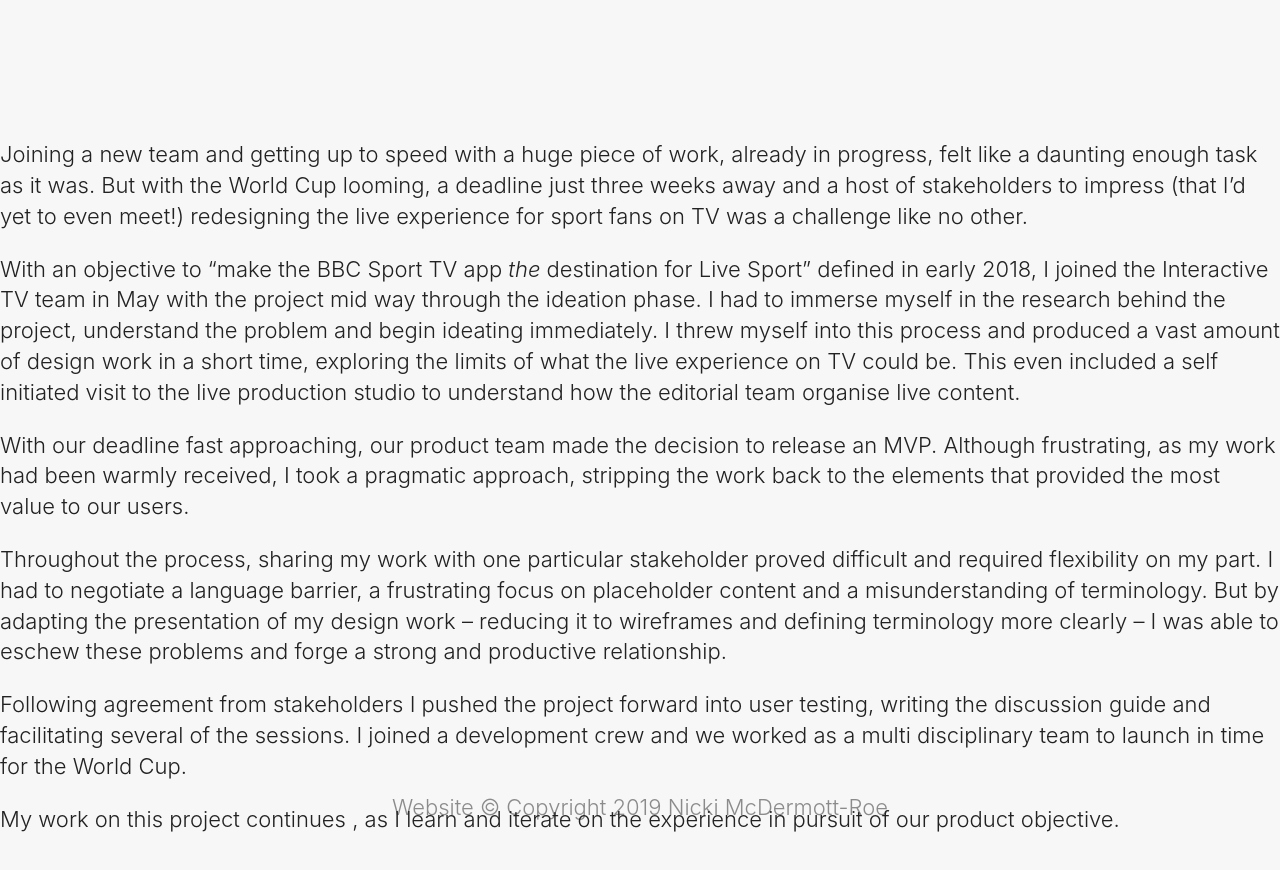
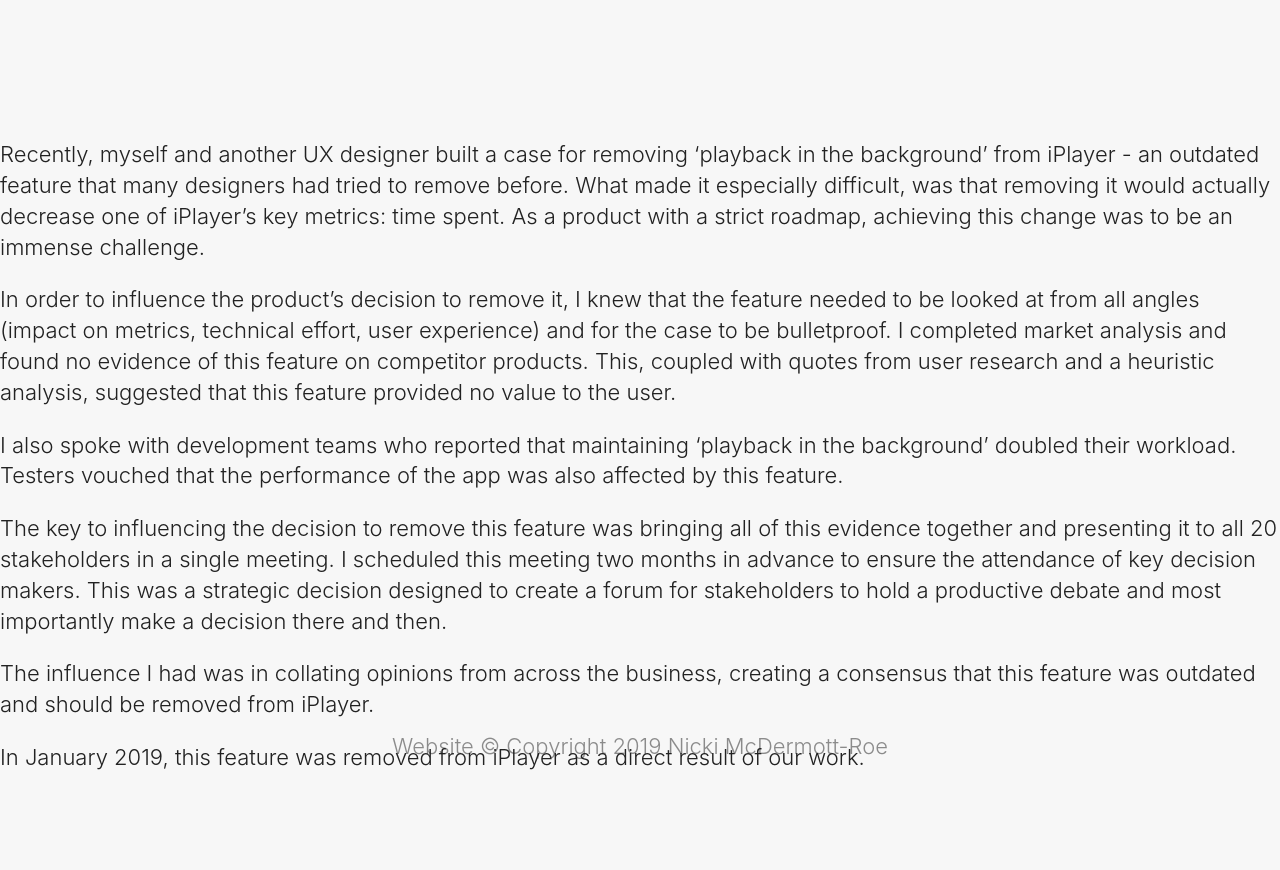
Before and after one commit to nickimcdermottroe/nickimcdermottroe.github.io, a plain HTML site: page index.html in a window 1280 px wide. Shown: the part 4640-5510 px from the top of the page. After the commit the page ends 5466 px from the top, so only its background shows below. Drawn offline with nearby package versions, Linux system fonts and the light colour scheme.

Commit message:
Update index.html

```diff
--- a/index.html
+++ b/index.html
@@ -16,6 +16,7 @@
         <script src="js/vendor/modernizr-2.6.2-respond-1.1.0.min.js"></script>
 
     </head>
+
     <body>
 
         <div class="colourStrip">&nbsp;</div>
@@ -134,7 +135,7 @@
         <div class="work">
             <div class="title">
                 <h3>Removing 'Playback in the background' from iPlayer<span class="emoji">⏯️ 📺</span></h3>
-                <span class="date">February 2019</span>
+                <span class="date">January 2019</span>
             </div>
 
             <div class="carousel-wrapper">
@@ -163,12 +164,12 @@
 
             <div class="carouselShadow">&nbsp;</div>
             <div class="copy">
-                <p>Joining a new team and getting up to speed with a huge piece of work, already in progress, felt like a daunting enough task as it was. But with the World Cup looming, a deadline just three weeks away and a host of stakeholders to impress (that I’d yet to even meet!) redesigning the live experience for sport fans on TV was a challenge like no other.</p>
-                <p>With an objective to “make the BBC Sport TV app <em>the</em> destination for Live Sport” defined in early 2018, I joined the Interactive TV team in May with the project mid way through the ideation phase. I had to immerse myself in the research behind the project, understand the problem and begin ideating immediately. I threw myself into this process and produced a vast amount of design work in a short time, exploring the limits of what the live experience on TV could be. This even included a self initiated visit to the live production studio to understand how the editorial team organise live content.</p>
-                <p>With our deadline fast approaching, our product team made the decision to release an MVP. Although frustrating, as my work had been warmly received, I took a pragmatic approach, stripping the work back to the elements that provided the most value to our users.</p>
-                <p>Throughout the process, sharing my work with one particular stakeholder proved difficult and required flexibility on my part. I had to negotiate a language barrier, a frustrating focus on placeholder content and a misunderstanding of terminology. But by adapting the presentation of my design work – reducing it to wireframes and defining terminology more clearly – I was able to eschew these problems and forge a strong and productive relationship.</p>
-                <p>Following agreement from stakeholders I pushed the project forward into user testing, writing the discussion guide and facilitating several of the sessions. I joined a development crew and we worked as a multi disciplinary team to launch in time for the World Cup.</p>
-                <p>My work on this project continues , as I learn and iterate on the experience in pursuit of our product objective.</p>
+                <p>Recently, myself and another UX designer built a case for removing ‘playback in the background’ from iPlayer - an outdated feature that many designers had tried to remove before. What made it especially difficult, was that removing it would actually decrease one of iPlayer’s key metrics: time spent. As a product with a strict roadmap, achieving this change was to be an immense challenge.</p>
+                <p>In order to influence the product’s decision to remove it, I knew that the feature needed to be looked at from all angles (impact on metrics, technical effort, user experience) and for the case to be bulletproof.  I completed market analysis and found no evidence of this feature on competitor products. This, coupled with quotes from user research and a heuristic analysis, suggested that this feature provided no value to the user.</p>
+                <p>I also spoke with development teams who reported that maintaining ‘playback in the background’ doubled their workload. Testers vouched that the performance of the app was also affected by this feature.</p>
+                <p>The key to influencing the decision to remove this feature was bringing all of this evidence together and presenting it to all 20 stakeholders in a single meeting. I scheduled this meeting two months in advance to ensure the attendance of key decision makers. This was a strategic decision designed to create a forum for stakeholders to hold a productive debate and most importantly make a decision there and then.</p>
+                <p>The influence I had was in collating opinions from across the business, creating a consensus that this feature was outdated and should be removed from iPlayer.</p>
+                <p>In January 2019, this feature was removed from iPlayer as a direct result of our work. </p>
             </div>
 
         </div>
```
